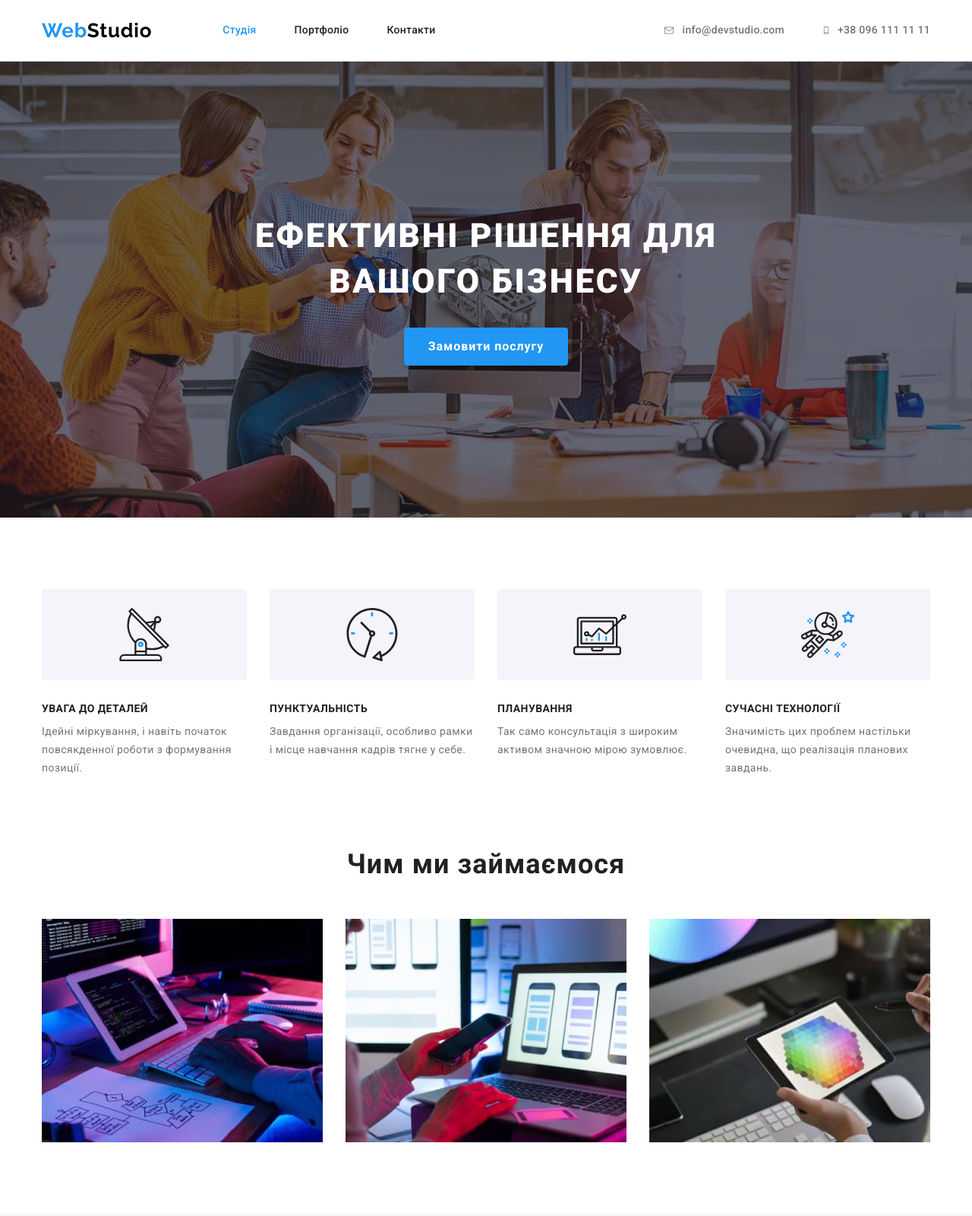
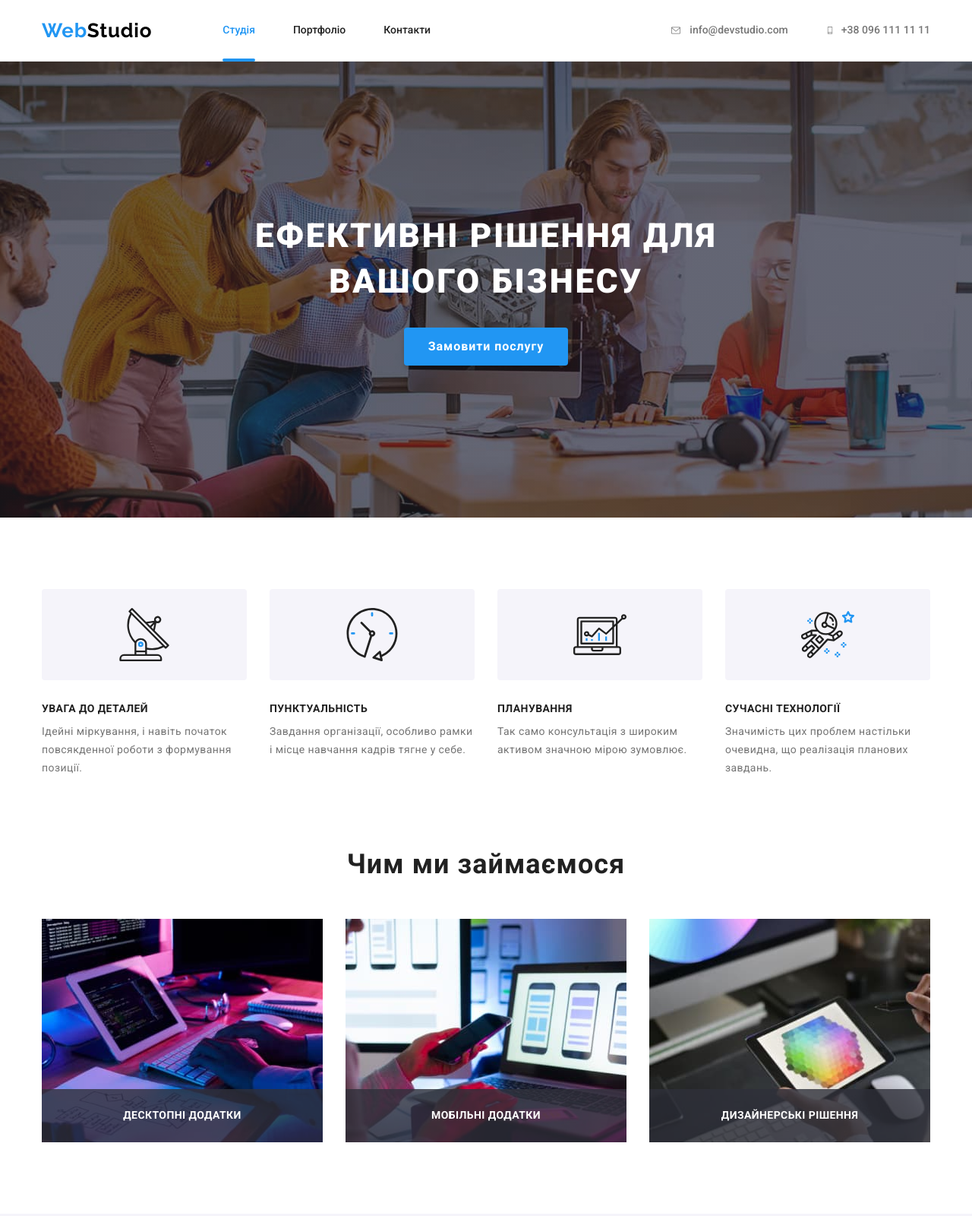
Before and after one commit to milacherkashyna/goit-markup-hw-05, a plain HTML site: page index.html in a window 1280 px wide. Shown: the top 1600 px of the page at 76% size. Drawn offline with Linux system fonts and the light colour scheme.

Commit message:
homework05modified

```diff
--- a/css/styles.css
+++ b/css/styles.css
@@ -14,6 +14,8 @@
   --white-grey: #f5f5f5;
   --white: #fff;
   --opasity: rgba(255, 255, 255, 0.6);
+  --cubic-bezier: cubic-bezier(0.4, 0, 0.2, 1);
+  --time-animation: 250ms;
 }
 html {
   box-sizing: border-box;
@@ -46,9 +48,9 @@ ul {
   padding: 0;
 }
 img {
+  display: block;
   max-width: 100%;
   height: auto;
-  display: block;
 }
 .section {
   padding: 94px 0;
@@ -82,21 +84,23 @@ img {
   font-weight: 500;
   font-size: 14px;
   line-height: 1.14;
-  letter-spacing: 0.02em;
 }
 .header-menu li:not(:last-child),
 .header-contacts li:not(:last-child) {
   margin-right: 50px;
 }
 .header-menu-link {
+  position: relative;
   display: block;
   padding-top: 32px;
   padding-bottom: 32px;
   color: var(--dark);
   text-decoration: none;
+  transition: color var(--time-animation) var(--cubic-bezier);
 }
 .header-contacts-link svg {
   fill: var(--grey);
+  transition: fill var(--time-animation) var(--cubic-bezier);
 }
 .header-contacts-link {
   display: flex;
@@ -106,6 +110,7 @@ img {
   padding-bottom: 20px;
   color: var(--grey);
   text-decoration: none;
+  transition: color var(--time-animation) var(--cubic-bezier);
 }
 .header-contacts-link:hover svg,
 .header-contacts-link:focus svg {
@@ -117,6 +122,24 @@ img {
 .header-contacts-link:focus,
 .header-menu-link.active {
   color: var(--blue);
+}
+/* голубое подчеркивание*/
+.header-menu-link::after {
+  position: absolute;
+  left: 0;
+  bottom: -1px;
+  content: ' ';
+  display: inline-block;
+  width: 0;
+  height: 4px;
+  background-color: var(--blue);
+  border-radius: 2px;
+  transition: width 250ms var(--cubic-bezier);
+}
+.header-menu-link.active::after,
+.header-menu-link:hover::after,
+.header-menu-link:focus::after {
+  width: 100%;
 }
 .header-contacts {
   margin-left: auto;
@@ -239,6 +262,32 @@ img {
   gap: 30px;
   list-style: none;
 }
+.directions-thumb {
+  display: flex;
+  align-items: center;
+  position: relative;
+  width: 370px;
+}
+.directions-text {
+  font-weight: 700;
+  font-size: 14px;
+  line-height: 1.14;
+  letter-spacing: 0.03em;
+  color: var(--white);
+  text-transform: uppercase;
+}
+.directions-overlay {
+  display: flex;
+  align-items: center;
+  justify-content: center;
+  position: absolute;
+  bottom: 0px;
+  left: 0px;
+  width: 100%;
+  height: 70px;
+  background-color: rgba(47, 48, 58, 0.8);
+  overflow: hidden;
+}
 .team {
   background: var(--lightgrey);
 }
@@ -280,7 +329,7 @@ img {
 }
 .members-social-icons {
   display: flex;
-  justify-content:center;
+  justify-content: center;
   align-items: center;
   width: 44px;
   height: 44px;
@@ -288,8 +337,7 @@ img {
   fill: var(--bordergrey);
   border-radius: 50%;
   cursor: pointer;
-  transition: ease-in-out 0.4s;
-  /* transition: background-color 250ms var(--timing-function); */
+  transition: fill var(--time-animation) var(--cubic-bezier), background-color var(--time-animation) var(--cubic-bezier);
 }
 .members-social-icons:hover,
 .members-social-icons:focus {
@@ -320,12 +368,12 @@ img {
   border-radius: 4px;
   fill: var(--bordergrey);
   cursor: pointer;
-  transition: ease-in-out 0.4s;
+  transition: border-color var(--time-animation) var(--cubic-bezier), fill var(--time-animation) var(--cubic-bezier);
 }
 .clients-card-ref:hover,
 .clients-card-ref:focus {
-  fill:var(--blue);
-  border-color:var(--blue);
+  fill: var(--blue);
+  border-color: var(--blue);
 }
 /* В секції з клієнтами в стані ховеру і фокусу має змінюватися колір бордера + іконки мають змінювати колір також в стані фокусу. */
 /* Main end */
@@ -334,7 +382,7 @@ img {
   background-color: var(--dark-grey);
 }
 .footer-logo-contacts {
-margin-right: 70px;
+  margin-right: 70px;
 }
 .footer-info {
   display: flex;
@@ -367,15 +415,15 @@ margin-right: 70px;
 }
 .footer-contacts-adress {
   display: block;
-
   text-decoration: none;
   color: var(--white);
+  transition: color var(--time-animation) var(--cubic-bezier);
 }
 .footer-contacts-link {
   display: block;
-
   text-decoration: none;
   color: var(--opasity);
+  transition: color var(--time-animation) var(--cubic-bezier);
 }
 .footer-contacts-adress:hover,
 .footer-contacts-adress:focus,
@@ -401,7 +449,7 @@ margin-right: 70px;
 }
 .social-icons {
   display: flex;
-  justify-content:center;
+  justify-content: center;
   align-items: center;
   width: 44px;
   height: 44px;
@@ -409,8 +457,7 @@ margin-right: 70px;
   fill: var(--white);
   border-radius: 50%;
   cursor: pointer;
-  transition: ease-in-out 0.4s;
-  /* transition: background-color 250ms var(--timing-function);  */
+  transition: background-color var(--time-animation) var(--cubic-bezier);
 }
 .social-icons:hover,
 .social-icons:focus {
@@ -437,7 +484,8 @@ margin-right: 70px;
   border: none;
   border-radius: 4px;
   cursor: pointer;
-  transition: ease-in-out 0.4s;
+  transition: color var(--time-animation) var(--cubic-bezier), background-color var(--time-animation) var(--cubic-bezier),
+    box-shadow var(--time-animation) var(--cubic-bezier);
 }
 .portfolio-filters-btn:hover,
 .portfolio-filters-btn:focus {
@@ -447,13 +495,13 @@ margin-right: 70px;
     0px 2px 2px rgba(0, 0, 0, 0.12);
 }
 .card-set {
-  display:flex;
+  display: flex;
   flex-wrap: wrap;
   margin-top: -30px;
   margin-left: -30px;
 }
 .card {
-  display:block;
+  display: block;
   flex-basis: calc(100% / 3 - 30px);
   margin-top: 30px;
   margin-left: 30px;
@@ -462,6 +510,7 @@ margin-right: 70px;
 }
 .card-interactive {
   display: block;
+  transition: box-shadow var(--time-animation) var(--cubic-bezier);
 }
 
 .card-interactive:hover,
@@ -490,3 +539,28 @@ margin-right: 70px;
 .card a {
   text-decoration: none;
 }
+.card-box {
+  position: relative;
+  overflow: hidden;
+}
+.card-overlay {
+  position: absolute;
+  top: 0;
+  left: 0;
+  width: 100%;
+  height: 100%;
+  background-color: rgba(33, 150, 243, 0.9);
+  overflow: auto;
+  transform: translateY(100%);
+  transition: transform var(--time-animation) var(--cubic-bezier);
+}
+.card-text {
+  padding: 63px 24px;
+  font-size: 18px;
+  line-height: 1.33;
+  letter-spacing: 0.03em;
+  color: var(--white);
+}
+.card:hover .card-overlay {
+  transform: translateY(0);
+}
--- a/index.html
+++ b/index.html
@@ -113,13 +113,28 @@
           <h2 class="section-title drn">Чим ми займаємося</h2>
           <ul class="directions-list">
             <li class="directions-item">
-              <img src="./images/box1.jpg" width="370" alt="Програмування" />
+              <div class="directions-thumb">
+                <img src="./images/box1.jpg" width="370" alt="Десктопні додатки" />
+                <div class="directions-overlay">
+                  <p class="directions-text">Десктопні додатки</p>
+                </div>
+              </div>
             </li>
             <li class="directions-item">
-              <img src="./images/box2.jpg" width="370" alt="Розробка мобільних додатків" />
+              <div class="directions-thumb">
+                <img src="./images/box2.jpg" width="370" alt="Мобільні додатки" />
+                <div class="directions-overlay">
+                  <p class="directions-text">Мобільні додатки</p>
+                </div>
+              </div>
             </li>
             <li class="directions-item">
-              <img src="./images/box3.jpg" width="370" alt="Дизайн" />
+              <div class="directions-thumb">
+                <img src="./images/box3.jpg" width="370" alt="Дизайнерські рішення" />
+                <div class="directions-overlay">
+                  <p class="directions-text">Дизайнерські рішення</p>
+                </div>
+              </div>
             </li>
           </ul>
         </div>
@@ -392,6 +407,7 @@
           </ul>
         </div>
       </div>
-    </footer>
+     </footer>
+    <script src="./js/modal.js"></script>
   </body>
 </html>
```
Also changed, not shown: css/modal.js (added, +14 -0 lines), portfolio.html (+9 -0 lines).
